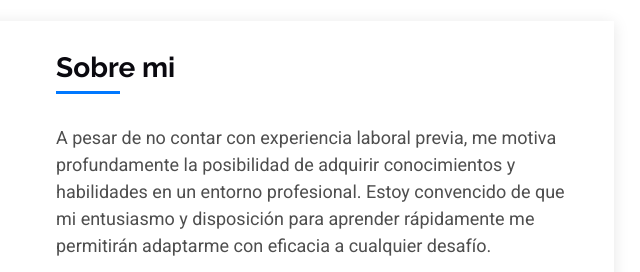
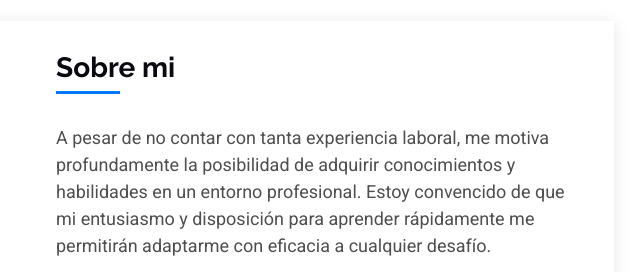
Before and after one commit to JPadilla108/Pagina-Web-Resumen, a plain HTML site: page index.html in a window 1280 px wide. Shown: the part 840-1112 px from the top of the page, 596-1236 px from the left. Drawn offline with Linux system fonts and the light colour scheme.

Commit message:
Update index.html

```diff
--- a/index.html
+++ b/index.html
@@ -151,7 +151,7 @@
             <div class="about-me">
               <h4>Sobre mi</h4>
               <p>
-                A pesar de no contar con experiencia laboral previa, me motiva profundamente la posibilidad de adquirir
+                A pesar de no contar con tanta experiencia laboral, me motiva profundamente la posibilidad de adquirir
                 conocimientos y habilidades en un entorno profesional. Estoy convencido de que mi entusiasmo y disposición
                 para aprender rápidamente me permitirán adaptarme con eficacia a cualquier desafío.
               </p>
```
